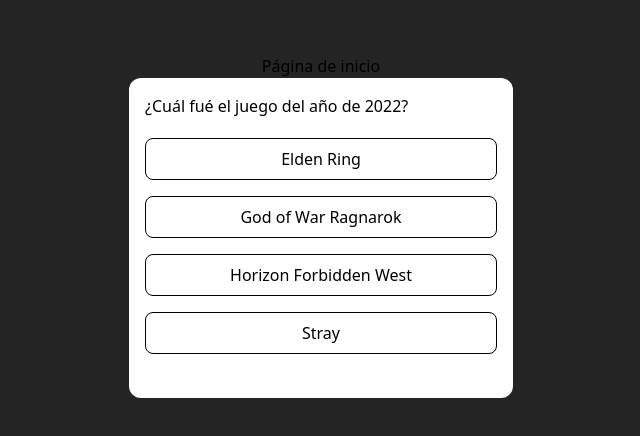
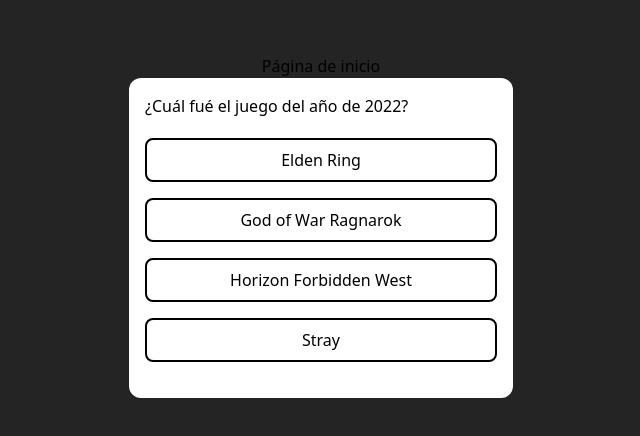
Before and after one commit to pedrohermar/quiz-games, a React (Vite) app: page / in a window 1280 px wide. Shown: the part 174-610 px from the top of the page, without its empty margins (319-959 px from the left). Built offline with nearby package versions, Linux system fonts and the light colour scheme.

Commit message:
Creada validación de la respuesta

```diff
--- a/src/App.jsx
+++ b/src/App.jsx
@@ -5,12 +5,15 @@ import { Answer } from "./components/Answer/Answer";
 
 function App() {
   const [quizs, setQuizs] = useState(null);
+  const [validate, setValidate] = useState(false);
 
   useEffect(() => {
     fetch("/src/data/quizs.json")
       .then((res) => res.json())
       .then((data) => setQuizs(data));
   }, []);
+
+  console.log("Se ha renderizado la aplicación");
 
   return (
     <>
@@ -21,11 +24,17 @@ function App() {
         {quizs ? (
           <>
             <h2 className="quiz-title">{quizs[0].question}</h2>
-            <ul className="quiz-list">
+            <ol className="quiz-list">
               {quizs[0].answers.options.map((quiz) => (
-                <Answer key={quiz} text={quiz} />
+                <Answer
+                  key={quiz}
+                  option={quiz}
+                  correct={quizs[0].answers.correct}
+                  validate={validate}
+                  setValidate={setValidate}
+                />
               ))}
-            </ul>
+            </ol>
           </>
         ) : (
           <h2>Todavía no se han cargado las preguntas</h2>
--- a/src/components/Answer/Answer.jsx
+++ b/src/components/Answer/Answer.jsx
@@ -1,5 +1,25 @@
 import "./Answer.scss";
 
-export const Answer = ({ text }) => {
-  return <li>{text}</li>;
+export const Answer = ({ option, correct, validate, setValidate }) => {
+  const validateResult = (e) => {
+    if (validate) return;
+
+    if (option === correct) {
+      e.target.classList.add("correct");
+    } else {
+      e.target.classList.add("incorrect");
+    }
+
+    setValidate(true);
+  };
+
+  return (
+    <li
+      className={`quiz-answer
+      ${validate && option === correct ? "correct" : ""}`}
+      onClick={validateResult}
+    >
+      {option}
+    </li>
+  );
 };
--- a/src/components/Answer/Answer.scss
+++ b/src/components/Answer/Answer.scss
@@ -1,3 +1,19 @@
 li {
-    @apply m-2 p-2 border border-black rounded-lg;
+    @apply m-2 p-2 border-2 border-black rounded-lg cursor-pointer transition-all;
+
+    transition: all 0.1s;
+
+    &:hover {
+        @apply bg-orange-400;
+
+        transform: scale(1.03)
+    }
 }
+
+.correct {
+    @apply bg-green-600 hover:bg-green-700;
+}
+
+.incorrect {
+    @apply bg-red-600 hover:bg-red-700;
+}
```
